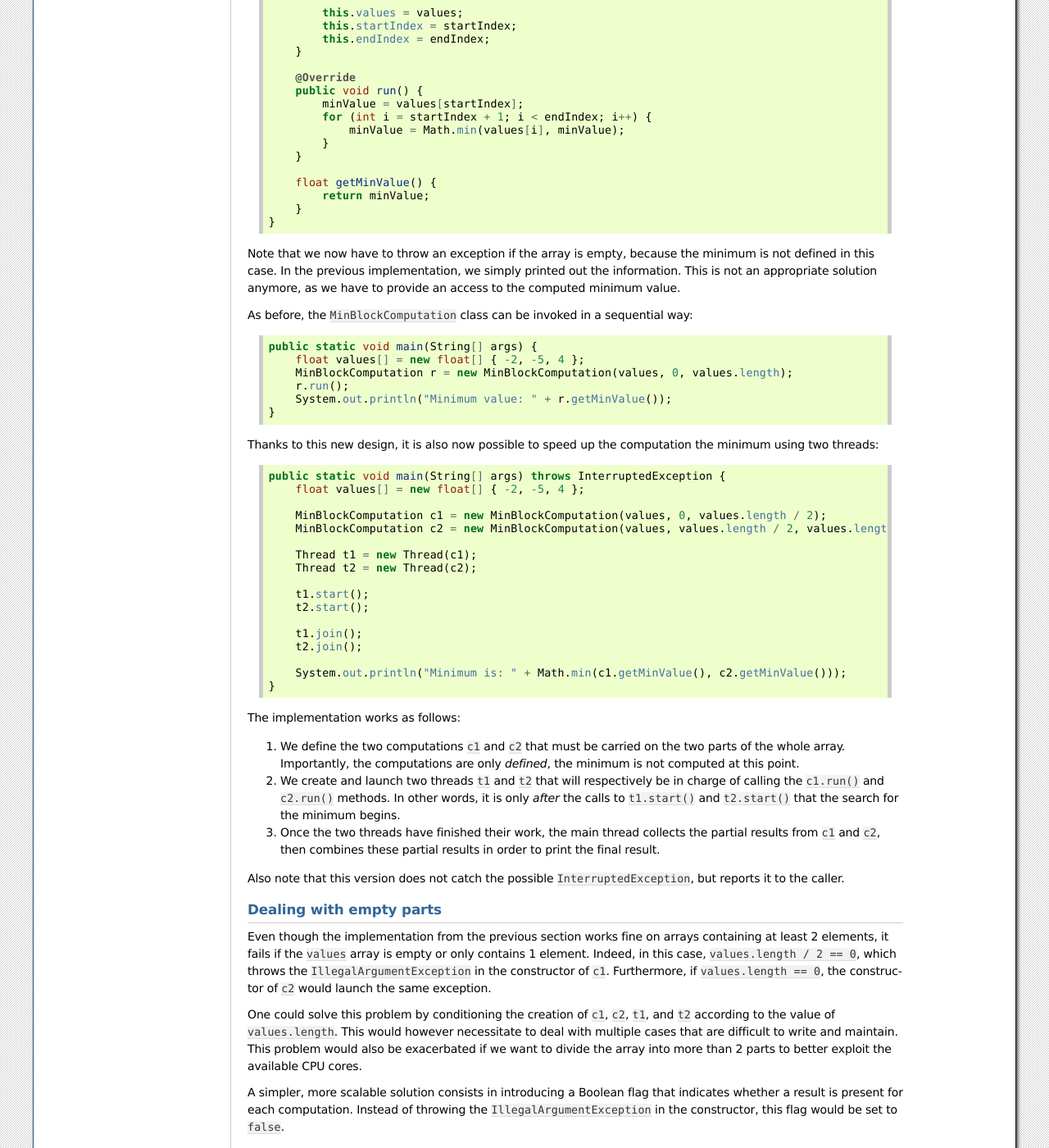
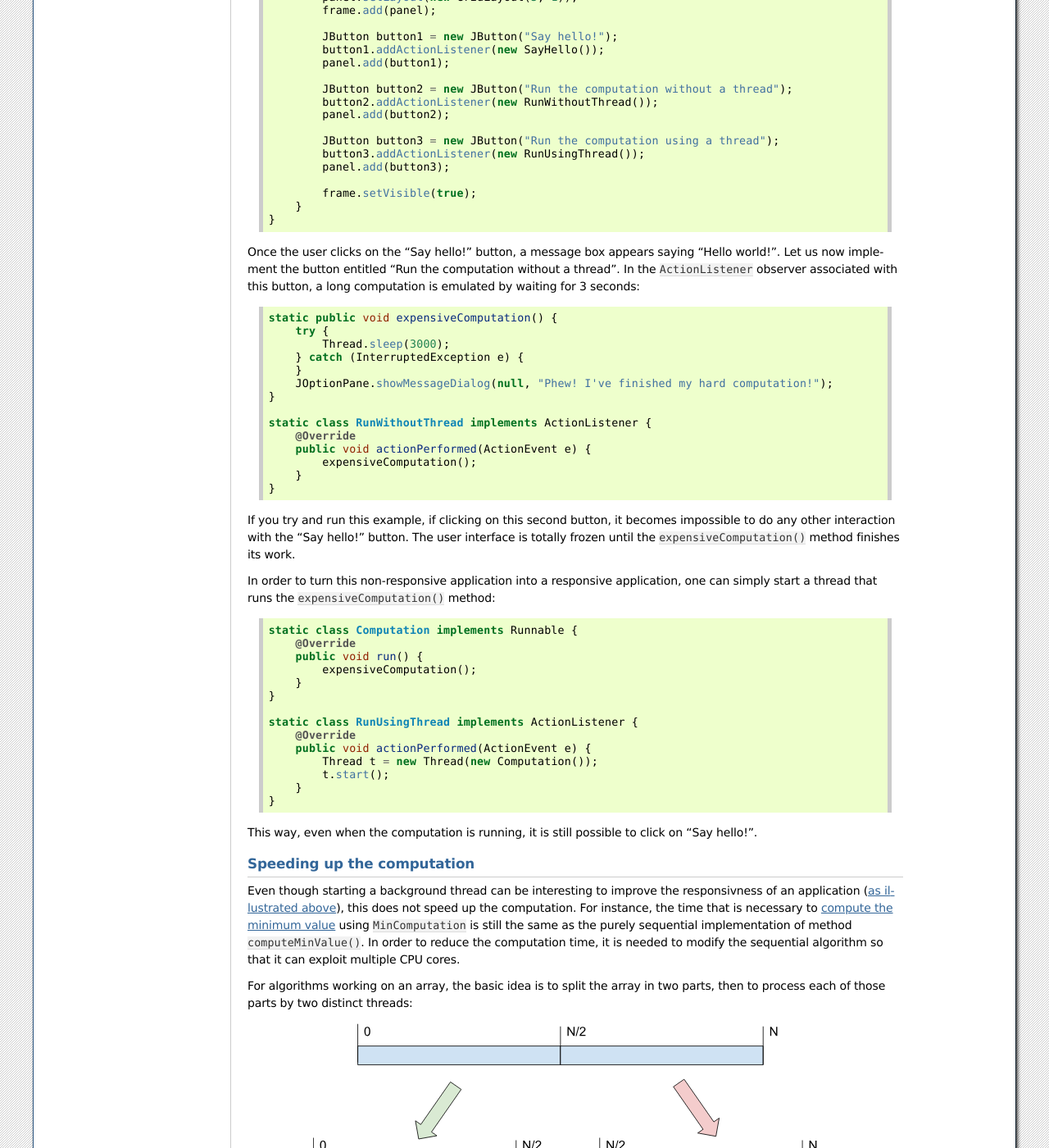
Before and after one commit to pschaus/book_lepl1402, a Sphinx documentation site: the page built from source/part5.rst, in a window 1280 px wide and 1400 px high, scrolled down 6090 px. Shown: the whole window at 82% size. Built offline with Sphinx 7.4.7, drawn with Linux system fonts in a browser that asks for light colours; formulas are drawn with MathJax 3; some of the changed text lies outside the part shown.

Commit message:
added: Keeping user interfaces responsive

```diff
--- a/source/part4.rst
+++ b/source/part4.rst
@@ -1399,7 +1399,7 @@ The *Observer Design Pattern* is a pattern that we can use to have a loose coupl
 We will first show how to use observers in the context of GUI development (Graphical User Interface), then will show how to implement observers.
 
 
-.. _awt:
+.. _awt_swing:
 
 Observer pattern on GUI components
 ------------------------------------
--- a/source/part5.rst
+++ b/source/part5.rst
@@ -89,6 +89,8 @@ In this course, we will use the second approach. The ``Runnable`` interface is q
 
 This snippet indicates that to create a thread, we first have to define a class providing a ``run()`` method that will take care of the computations. Once a concrete class implementing this ``Runnable`` interface is available, it can be executed as a thread by instantiating an object of the ``Thread`` class.
 
+
+.. _MinComputation:
 
 Using a thread to compute the minimum
 -------------------------------------
@@ -186,23 +188,123 @@ In this diagram, the white bands indicate the moments where the different object
 In other words, the ``t.join()`` call is a form of **synchronization** between threads. It is always a good idea for the main Java thread to wait for all of its child threads by calling ``join()`` on each of them. If a child thread launches its own set of sub-threads, it is highly advised for this child thread to call ``join()`` of each of its sub-threads before ending. The Java process will end if all its threads have ended, including the main thread.
 
 
+.. _responsive:
+
+Keeping user interfaces responsive
+----------------------------------
+
+The ``MinComputation`` example creates one background thread to run a computation on a array. As explained in the :ref:`introduction <part5>`, this software architecture can have an interest to keep the user interface responsive during some long computation. To illustrate this interest, consider a :ref:`GUI application <awt_swing>` with three buttons using Swing:
+
+.. image:: _static/images/part5/swing.png
+  :width: 320
+  :align: center
+  :alt: Swing application with 3 buttons
+
+The corresponding source code is:
+
+..  code-block:: java
+
+    import java.awt.GridLayout;
+    import java.awt.event.ActionEvent;
+    import java.awt.event.ActionListener;
+    import javax.swing.JButton;
+    import javax.swing.JFrame;
+    import javax.swing.JOptionPane;
+    import javax.swing.JPanel;
+
+    class SayHello implements ActionListener {
+        @Override
+        public void actionPerformed(ActionEvent e) {
+            JOptionPane.showMessageDialog(null, "Hello world!");
+        }
+    }
+
+    public class ButtonThread {
+        public static void main(String[] args) {
+            JFrame frame = new JFrame("Hello");
+            frame.setSize(400,200);
+            frame.setDefaultCloseOperation(JFrame.DISPOSE_ON_CLOSE);
+
+            JPanel panel = new JPanel();
+            panel.setLayout(new GridLayout(3, 1));
+            frame.add(panel);
+
+            JButton button1 = new JButton("Say hello!");
+            button1.addActionListener(new SayHello());
+            panel.add(button1);
+
+            JButton button2 = new JButton("Run the computation without a thread");
+            button2.addActionListener(new RunWithoutThread());
+            panel.add(button2);
+
+            JButton button3 = new JButton("Run the computation using a thread");
+            button3.addActionListener(new RunUsingThread());
+            panel.add(button3);
+
+            frame.setVisible(true);
+        }
+    }
+
+Once the user clicks on the "Say hello!" button, a message box appears saying "Hello world!". Let us now implement the button entitled "Run the computation without a thread". In the ``ActionListener`` observer associated with this button, a long computation is emulated by waiting for 3 seconds:
+
+..  code-block:: java
+
+    static public void expensiveComputation() {
+        try {
+            Thread.sleep(3000);
+        } catch (InterruptedException e) {
+        }
+        JOptionPane.showMessageDialog(null, "Phew! I've finished my hard computation!");
+    }
+
+    static class RunWithoutThread implements ActionListener {
+        @Override
+        public void actionPerformed(ActionEvent e) {
+            expensiveComputation();
+        }
+    }
+
+If you try and run this example, if clicking on this second button, it becomes impossible to do any other interaction with the "Say hello!" button. The user interface is totally frozen until the ``expensiveComputation()`` method finishes its work.
+
+In order to turn this non-responsive application into a responsive application, one can simply start a thread that runs the ``expensiveComputation()`` method:
+
+..  code-block:: java
+
+    static class Computation implements Runnable {
+        @Override
+        public void run() {
+            expensiveComputation();
+        }
+    }
+
+    static class RunUsingThread implements ActionListener {
+        @Override
+        public void actionPerformed(ActionEvent e) {
+            Thread t = new Thread(new Computation());
+            t.start();
+        }
+    }
+
+This way, even when the computation is running, it is still possible to click on "Say hello!".
+
+
 .. _MinBlockComputation:
 
 Speeding up the computation
 ---------------------------
 
-The ``MinComputation`` example creates one background thread to do a computation on a array. As explained in the :ref:`introduction <part5>`, this software architecture can have an interest to keep the user interface reactive during the computation.
+Even though starting a background thread can be interesting to improve the responsivness of an application (:ref:`as illustrated above <responsive>`), this does not speed up the computation. For instance, the time that is necessary to :ref:`compute the minimum value <MinComputation>` using ``MinComputation`` is still the same as the purely sequential implementation of method ``computeMinValue()``. In order to reduce the computation time, it is needed to modify the sequential algorithm so that it can exploit multiple CPU cores.
 
-However, this design does not exploit multiple CPU cores to speed up the computation: The time that is necessary to compute the minimum value is still the same as a purely sequential implementation. In order to optimize the computation itself, the basic idea is to split the array in two parts, then to process each of those parts by two distinct threads:
+For algorithms working on an array, the basic idea is to split the array in two parts, then to process each of those parts by two distinct threads:
 
 .. image:: _static/images/part5/array-threads.svg
   :width: 80%
   :align: center
   :alt: Splitting an array to improve performance
 
-Once the two threads have finished their work, it is possible to **combine** their results to get the final result: The minimum of the whole array is the minimum of the two minimums computed on the two parts.
+Once the two threads have finished their work, we need to **combine** their results to get the final result. In our example, the minimum of the whole array is the minimum of the two minimums computed on the two parts.
 
-To implement this solution, the class that implements the ``Runnable`` interface must not only receive the ``values`` array, but it must also receive the start index and the end index of the block of interest in the array. Furthermore, the class must not *print* the minimum, but must provide access to computed minimum value. This is implemented in the following code:
+To implement this solution, the class that implements the ``Runnable`` interface must not only receive the ``values`` array, but it must also receive the start index and the end index of the block of interest in the array. Furthermore, the class must not *print* the minimum, but must provide access to computed minimum value in either block. This is implemented in the following code:
 
 ..  code-block:: java
 
@@ -239,18 +341,7 @@ To implement this solution, the class that implements the ``Runnable`` interface
 
 Note that we now have to throw an exception if the array is empty, because the minimum is not defined in this case. In the previous implementation, we simply printed out the information. This is not an appropriate solution anymore, as we have to provide an access to the computed minimum value.
 
-As before, the ``MinBlockComputation`` class can be invoked in a sequential way:
-
-..  code-block:: java
-
-    public static void main(String[] args) {
-        float values[] = new float[] { -2, -5, 4 };
-        MinBlockComputation r = new MinBlockComputation(values, 0, values.length);
-        r.run();
-        System.out.println("Minimum value: " + r.getMinValue());
-    }
-
-Thanks to this new design, it is also now possible to speed up the computation the minimum using two threads:
+Thanks to this new design, it is now possible to speed up the computation the minimum using two threads:
 
 ..  code-block:: java
 
@@ -290,9 +381,9 @@ Dealing with empty parts
 
 Even though the implementation from the previous section works fine on arrays containing at least 2 elements, it fails if the ``values`` array is empty or only contains 1 element. Indeed, in this case, ``values.length / 2 == 0``, which throws the ``IllegalArgumentException`` in the constructor of ``c1``. Furthermore, if ``values.length == 0``, the constructor of ``c2`` would launch the same exception.
 
-One could solve this problem by conditioning the creation of ``c1``, ``c2``, ``t1``, and ``t2`` according to the value of ``values.length``. This would however necessitate to deal with multiple cases that are difficult to write and maintain. This problem would also be exacerbated if we want to divide the array into more than 2 parts to better exploit the available CPU cores.
+One could solve this problem by conditioning the creation of ``c1``, ``c2``, ``t1``, and ``t2`` according to the value of ``values.length``. This would however necessitate to deal with multiple cases that are difficult to write and maintain. This problem would also be exacerbated if we decide to divide the array into more than 2 parts to better exploit the available CPU cores.
 
-A simpler, more scalable solution consists in introducing a Boolean flag that indicates whether a result is present for each computation. Instead of throwing the ``IllegalArgumentException`` in the constructor, this flag would be set to ``false``.
+A simpler, more scalable solution consists in introducing a Boolean flag that indicates whether a result is present for each part of the array. Instead of throwing the ``IllegalArgumentException`` in the constructor, this flag would be set to ``false`` if the search for minimum is launched on an empty block.
 
 To illustrate this idea, let us consider the slightly more complex problem of computing both the minimum and the maximum values of an array. The first step is to define a class that will hold the result of a computation:
 
@@ -366,17 +457,17 @@ To illustrate this idea, let us consider the slightly more complex problem of co
         }
     }
 
-Introducing the ``MinMaxResult`` class will allow us to cleanly separate the two distinct concepts of the "algorithm to do a computation" and of the "results of the computation." This separation is another example of a :ref:`design pattern <part4>`.
+Introducing the ``MinMaxResult`` class allows us to cleanly separate the two distinct concepts of the "*algorithm to do a computation*" and of the "*results of the computation*." This separation is another example of a :ref:`design pattern <part4>`.
 
-There are two possible ways to create an object of the ``MinMaxResult`` class:
+As can be seen in the source code, there are two possible ways to create an object of the ``MinMaxResult`` class:
 
 * either by using the ``MinMaxResult(minValue, maxValue)`` constructor, which sets the ``isPresent`` flag to ``true`` in order to indicate the presence of a result,
 
-* or by using the ``MinMaxResult.empty()`` static method, that creates a ``MinMaxResult`` object with the ``isPresent`` flag set to ``false`` in order to indicate the absence of a result (which results from an empty block).
+* or by using the ``MinMaxResult.empty()`` static method, that creates a ``MinMaxResult`` object with the ``isPresent`` flag set to ``false`` in order to indicate the absence of a result (this is the case of an empty block).
 
-The object throws an exception if trying to access the minimum or the maximum values if the result is absent.
+The object throws an exception if trying to access the minimum or the maximum values if the result is absent. It is up to the caller to check the presence of a result using the ``isPresent()`` method, before calling ``getMinValue()`` or ``getMaxValue()``.
 
-Finally, note the presence of the ``combine()`` method. This method updates the currently available minimum/maximum values with the results obtained from a different block.
+Finally, note the presence of the ``combine()`` method. This method updates the currently available minimum/maximum values with the results obtained from a different block. The ``combine()`` implements the combination of two partial results.
 
 It is now possible to create an implementation of the ``Runnable`` interface that leverages ``MinMaxResult``:
 
@@ -405,12 +496,8 @@ It is now possible to create an implementation of the ``Runnable`` interface tha
                 float maxValue = values[startIndex];
 
                 for (int i = startIndex + 1; i < endIndex; i++) {
-                    if (values[i] < minValue) {
-                        minValue = values[i];
-                    }
-                    if (values[i] > maxValue) {
-                        maxValue = values[i];
-                    }
+                    minValue = Math.min(minValue, values[i]);
+                    maxValue = Math.max(maxValue, values[i]);
                 }
 
                 result = new MinMaxResult(minValue, maxValue);
@@ -423,7 +510,7 @@ It is now possible to create an implementation of the ``Runnable`` interface tha
     }
 
 
-The ``MinMaxBlockComputation`` class is essentially the same as the ``MinBlockComputation`` class :ref:`defined earlier<MinBlockComputation>`. It only differs in the way the result is stored: ``MinBlockComputation`` uses a ``float`` to hold the result of the computation on a block, whereas ``MinMaxBlockComputation`` uses an object of the ``MinMaxResult`` class. This allows ``MinMaxBlockComputation`` not only to report both the minimum and maximum values of part of an array, but also to indicate whether the part was empty or non-empty.
+The ``MinMaxBlockComputation`` class is essentially the same as the ``MinBlockComputation`` class :ref:`defined earlier<MinBlockComputation>`. It only differs in the way the result is stored: ``MinBlockComputation`` uses a ``float`` to hold the result of the computation on a block, whereas ``MinMaxBlockComputation`` uses an object of the ``MinMaxResult`` class. This allows ``MinMaxBlockComputation`` not only to report both the minimum and maximum values of part of an array, but also to indicate whether that part was empty or non-empty.
 
 It is now easy to run the computation using two threads in a way that is also correct when the ``values`` array contains 0 or 1 element:
 
@@ -453,18 +540,16 @@ Optional results
 
 The ``MinMaxResult`` class :ref:`was previously introduced <MinMaxResult>` as a way to deal with the absence of a result in the case of an empty part of an array. More generally, dealing with the absence of a value is a common pattern in software architectures. For this reason, Java introduces the ``Optional<T>`` generic class: `<https://docs.oracle.com/javase/8/docs/api/java/util/Optional.html>`_
 
-The ``Optional<T>`` class does exactly the same stuff as the ``isPresent`` Boolean flag that we manually introduced in the ``MinMaxResult`` class. The four main operations on ``Optional<T>`` are:
+The ``Optional<T>`` class does exactly the same stuff as the ``isPresent`` Boolean flag that we manually introduced into the ``MinMaxResult`` class. The four main operations of ``Optional<T>`` are:
 
 * ``of(T t)`` is a static method that constructs an ``Optional<T>`` object embedding the given object ``t`` of class ``T``.
 * ``empty()`` is a static method that constructs an ``Optional<T>`` object indicating the absence of an object of class ``T``.
 * ``isPresent()`` is a method that indicates whether the ``Optional<T>`` object contains an object.
 * ``get()`` returns the embedded object of class ``T``. If the ``Optional<T>`` does not contains an object, an exception is thrown.
 
-Consequently, we could have defined a simplified version of ``MinMaxResult`` without the Boolean as follows:
+Consequently, we could have defined a simplified version of ``MinMaxResult`` without the ``isPresent`` Boolean flag as follows:
 
 ..  code-block:: java
-
-    import java.util.Optional;
 
     class MinMaxResult2 {
         private float minValue;
@@ -499,12 +586,8 @@ By combining ``MinMaxResult2`` with ``Optional<T>``, the sequential algorithm to
             float maxValue = values[startIndex];
 
             for (int i = startIndex + 1; i < stopIndex; i++) {
-                if (values[i] < minValue) {
-                    minValue = values[i];
-                }
-                if (values[i] > maxValue) {
-                    maxValue = values[i];
-                }
+                minValue = Math.min(minValue, values[i]);
+                maxValue = Math.max(maxValue, values[i]);
             }
 
             return Optional.of(new MinMaxResult2(minValue, maxValue));
@@ -575,20 +658,18 @@ We could continue adding more threads in this way (for instance, 8, 16, 32...).
 
 * Obviously, the level of parallelism is limited by the number of CPU cores that are available. If using a CPU with 4 cores, you cannot expect a speed up of more than 4.
 
-* Even if threads are lightweight, there is still an overhead associated with the creation of a thread. On a modern computer, creating a simple thread (without any extra object) takes around 0.05-0.1 ms. That is approximately the time to calculate the sum from 1 to 100,000.
+* Even if threads are lightweight, there is still an overhead associated with the creation and management of a thread. On a modern computer, creating a simple thread (without any extra object) takes around 0.05-0.1 ms. That is approximately the time to calculate the sum from 1 to 100,000.
 
-We can conclude that threads only improve the speed of a program if the tasks for the threads are longer than the overhead to create and manage them.
-
-This motivates the introduction of **thread pools**. A thread pool is a group of threads that are ready to work:
+We can conclude that threads only improve the speed of a program if the tasks for the threads are longer than the overhead to create and manage them. This motivates the introduction of **thread pools**. A thread pool is a group of threads that are ready to work:
 
 .. image:: _static/images/part5/thread-pool.svg
   :width: 80%
   :align: center
   :alt: Thread pool
 
-In this drawing, we have a thread pool that is made of 2 threads. Those threads are continuously monitoring a queue of pending tasks. As soon as some task is enqueued and as soon as some thread becomes available, the available thread takes care of this task. Once the task is over, the thread informs the caller that the result is available, then it goes back to listening to the queue, waiting for a new task to be processed.
+In this drawing, we have a thread pool that is made of 2 threads. Those threads are continuously monitoring a queue of pending tasks. As soon as some task is enqueued and as soon as some thread becomes available, the available thread takes care of this task. Once the task is over, the thread informs the caller that the result of the task is available, then it goes back to listening to the queue, waiting for a new task to be processed.
 
-Thread pools are an efficient way to avoid the overhead associated with the initialization and finalization of threads. It also allows to write user code that is uncoupled from the number of CPU cores.
+Thread pools are an efficient way to avoid the overhead associated with the initialization and finalization of threads. It also allows to write user code that is uncoupled from the number of threads or from the number of CPU cores.
 
 
 Thread pools in Java
@@ -598,15 +679,15 @@ In Java, three different interfaces are generally combined to create a thread po
 
 * ``java.util.concurrent.ExecutorService`` implements the thread pool itself, including the queue of requests and its background threads: `<https://docs.oracle.com/javase/8/docs/api/java/util/concurrent/ExecutorService.html>`_.
 
-* ``java.util.concurrent.Callable<T>`` is a generic interface that implements the task to be run. The task must return an object of type ``T``: `<https://docs.oracle.com/javase/8/docs/api/java/util/concurrent/Callable.html>`_.
+* ``java.util.concurrent.Callable<T>`` is a generic interface that represents the task to be run. The task must return an object of type ``T``: `<https://docs.oracle.com/javase/8/docs/api/java/util/concurrent/Callable.html>`_.
 
 * ``java.util.concurrent.Future<T>`` is a generic interface that represents the result of a task that is in the process of being computed: `<https://docs.oracle.com/javase/8/docs/api/java/util/concurrent/Future.html>`_.
 
-The :ref:`Java Development Kit (JDK) <jdk>` contains concrete implementations of ``ExecutorService`` and ``Future``, so we (fortunately!) do not have to implement them by ourselves. A concrete thread pool can be created as follows:
+The :ref:`Java Development Kit (JDK) <jdk>` provides concrete implementations of ``ExecutorService`` and ``Future``, so we (fortunately!) do not have to implement them by ourselves. A concrete thread pool can be created as follows:
 
 ..  code-block:: java
 
-    ExecutorService executor = Executors.newFixedThreadPool(2 /* numberOfThreads */);
+    ExecutorService executor = Executors.newFixedThreadPool(4 /* numberOfThreads */);
 
 
 As developers, our sole responsibility consists in choosing the generic type ``T`` and in providing an implementation of interface ``Callable<T>`` that describes the task to be achieved. The interface ``Callable<T>`` looks as follows:
@@ -646,7 +727,7 @@ You can obtain the result of the futures with their ``get()`` method:
 
 If the task is not yet finished, the method ``get()`` will wait. This contrast with the ``executor.submit()`` method that always returns immediately.
 
-At the end of the program or when you don't need the thread pool anymore, you have to shut it down explicitly to stop all its threads, otherwise the software might not properly exit:
+At the end of the program or when you do not need the thread pool anymore, you have to shut it down explicitly to stop all its threads, otherwise the software might not properly exit:
 
 ..  code-block:: java
 
@@ -683,12 +764,8 @@ It is straightforward to turn the ``MinMaxBlockComputation`` runnable that :ref:
                 float maxValue = values[startIndex];
 
                 for (int i = startIndex + 1; i < endIndex; i++) {
-                    if (values[i] < minValue) {
-                        minValue = values[i];
-                    }
-                    if (values[i] > maxValue) {
-                        maxValue = values[i];
-                    }
+                    minValue = Math.min(minValue, values[i]);
+                    maxValue = Math.max(maxValue, values[i]);
                 }
 
                 return new MinMaxResult(minValue, maxValue);
```
Also changed, not shown: other parts of source/part5.rst (+4 -2 lines), source/_static/images/part5/swing.png (added).
